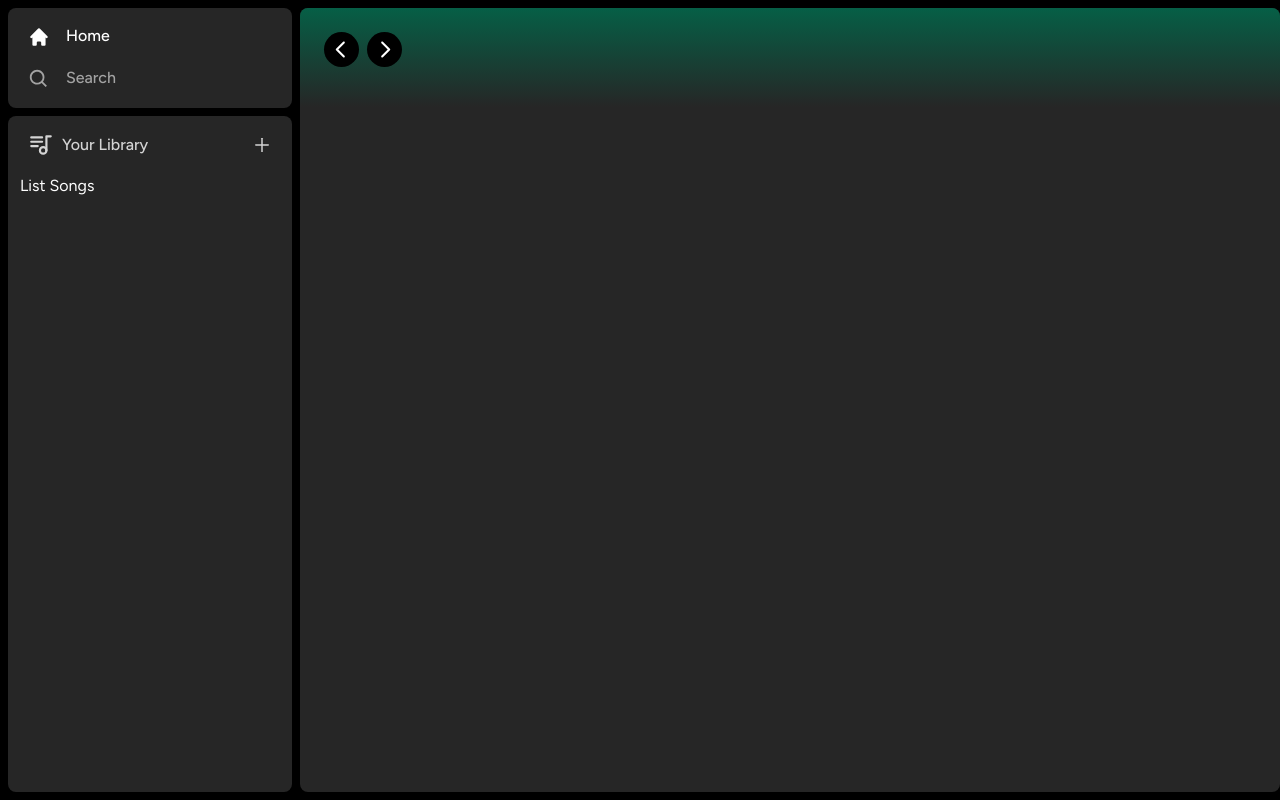
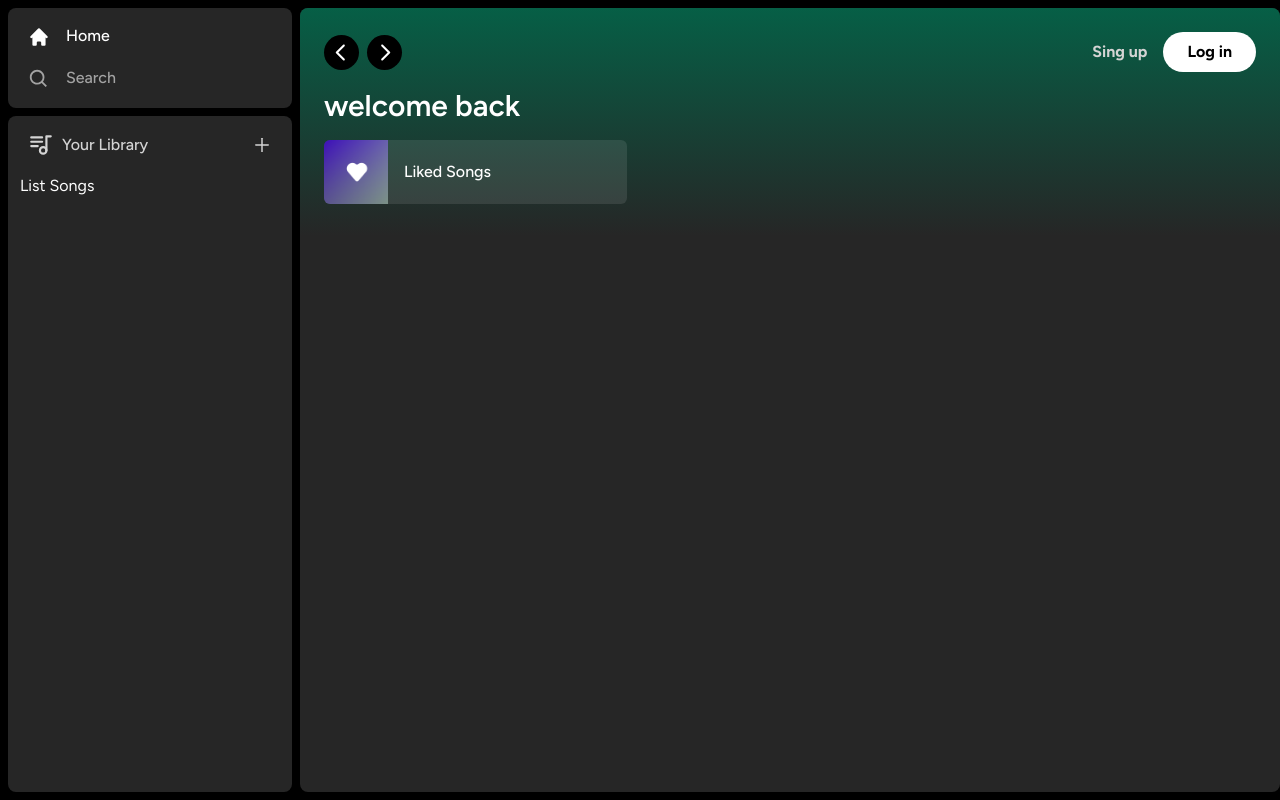
Before and after one commit to OleksandrB93/spotify-clone, a Next.js app: page / in a window 1280 px wide. Built offline with nearby package versions, Linux system fonts and the light colour scheme.

Commit message:
added front liked

```diff
--- a/app/(site)/page.tsx
+++ b/app/(site)/page.tsx
@@ -1,9 +1,17 @@
 import Header from "@/components/Header";
+import ListItem from "@/components/ListItem";
 
 export default function Home() {
   return (
     <div className="bg-neutral-800 rounded-lg h-full w-full overflow-hidden overflow-y-auto">
-      <Header>Header</Header>
+      <Header>
+        <div className="mb-2">
+          <h1 className="text-white text-3xl font-semibold">welcome back</h1>
+          <div className="grid grid-cols-1 sm:grid-cols-2 xl:grid-cols-3 2xl:grid-cols-4 gap-3 mt-4">
+            <ListItem image='/images/liked.png' name='Liked Songs' href='liked'/>
+          </div>
+        </div>
+      </Header>
     </div>
   );
 }
--- /dev/null
+++ b/components/Button.tsx
@@ -0,0 +1,27 @@
+import { forwardRef } from "react";
+import { twMerge } from "tailwind-merge";
+
+interface ButtonProps extends React.ButtonHTMLAttributes<HTMLButtonElement> {}
+
+const Button = forwardRef<HTMLButtonElement, ButtonProps>(
+  ({ className, children, disabled, type = "button", ...props }, ref) => {
+    return (
+      <button
+        type="button"
+        className={twMerge(
+          `w-full rounded-full disabled:cursor-not-allowed disabled:opacity-50 font-bold`,
+          className
+        )}
+        disabled={disabled}
+        ref={ref}
+        {...props}
+      >
+        {children}
+      </button>
+    );
+  }
+);
+
+Button.displayName = "Button";
+
+export default Button;
--- a/components/Header.tsx
+++ b/components/Header.tsx
@@ -3,6 +3,10 @@
 import { useRouter } from "next/navigation";
 import { twMerge } from "tailwind-merge";
 import { RxCaretLeft, RxCaretRight } from "react-icons/rx";
+import { HiHome } from "react-icons/hi";
+import { BiSearch } from "react-icons/bi";
+
+import Button from "./Button";
 
 interface HeaderProps {
   children: React.ReactNode;
@@ -24,14 +28,49 @@
     >
       <div className="w-full mb-4 flex items-center justify-between ">
         <div className="hidden md:flex gap-x-2 items-center">
-          <button onClick={()=>{router.back()}} className="rounded-full bg-black flex items-center justify-center hover:opacity-60 transition">
+          <button
+            onClick={() => {
+              router.back();
+            }}
+            className="rounded-full bg-black flex items-center justify-center hover:opacity-60 transition"
+          >
             <RxCaretLeft className="text-white" size={35} />
           </button>
-          <button onClick={()=>{router.forward()}} className="rounded-full bg-black flex items-center justify-center hover:opacity-60 transition">
+          <button
+            onClick={() => {
+              router.forward();
+            }}
+            className="rounded-full bg-black flex items-center justify-center hover:opacity-60 transition"
+          >
             <RxCaretRight className="text-white" size={35} />
           </button>
         </div>
+        <div className="flex md:hidden gap-x-2 items-center">
+          <button className="rounded-full p-2 bg-white flex items-center justify-center hover:opacity-75 transition">
+            <HiHome className="text-black" size={20} />
+          </button>
+          <button className="rounded-full p-2 bg-white flex items-center justify-center hover:opacity-75 transition">
+            <BiSearch className="text-black" size={20} />
+          </button>
+        </div>
+        <div className="flex justify-between items-center gap-x-4">
+          <>
+            <div
+              className="bg-transparent text-neutral-300 font-medium hover:opacity-75 transition cursor-pointer"
+              onClick={() => {}}
+            >
+              <Button>Sing up</Button>
+            </div>
+            <div
+              className="bg-white text-black rounded-full px-6 py-2 hover:opacity-75 transition cursor-pointer"
+              onClick={() => {}}
+            >
+              <Button>Log in</Button>
+            </div>
+          </>
+        </div>
       </div>
+      {children}
     </div>
   );
 };
--- /dev/null
+++ b/components/ListItem.tsx
@@ -0,0 +1,36 @@
+"use client";
+
+import Image from "next/image";
+import { useRouter } from "next/navigation";
+import { FaPlay } from "react-icons/fa";
+
+interface ListItemProps {
+  image: string;
+  name: string;
+  href: string;
+}
+
+const ListItem: React.FC<ListItemProps> = ({ image, name, href }) => {
+  const router = useRouter();
+
+  const onClick = () => {
+    // add authentification before push
+    router.push(href);
+  };
+  return (
+    <button
+      className="relative group flex items-center rounded-md overflow-hidden gap-x-4 bg-neutral-100/10 hover:bg-neutral-100/20 transition pr-4"
+      onClick={onClick}
+    >
+      <div className="relative min-h-[64px] min-w-[64px]">
+        <Image className="object-cover" src={image} fill alt="Image" />
+      </div>
+      <p className="font-medium truncate py-5">{name}</p>
+      <div className="absolute transition opacity-0 rounded-full flex items-center justify-center bg-green-500 p-4 frop-shadow-md right-5 group-hover:opacity-100 hover:scale-110">
+        <FaPlay className="text-black" size={20} />
+      </div>
+    </button>
+  );
+};
+
+export default ListItem;
--- a/tailwind.config.js
+++ b/tailwind.config.js
@@ -8,7 +8,7 @@
   theme: {
     extend: {
       colors: {
-        accent: "green",
+        accent: "#0abb0a",
         primary: "white",
         secondary: "black"
       },
```
Also changed, not shown: public/images/liked.png (added).
